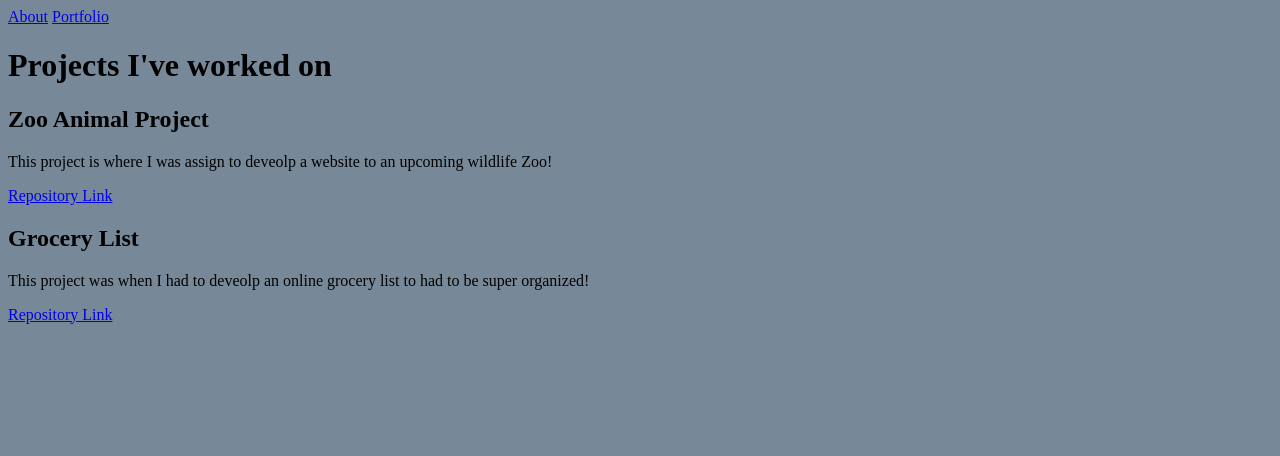
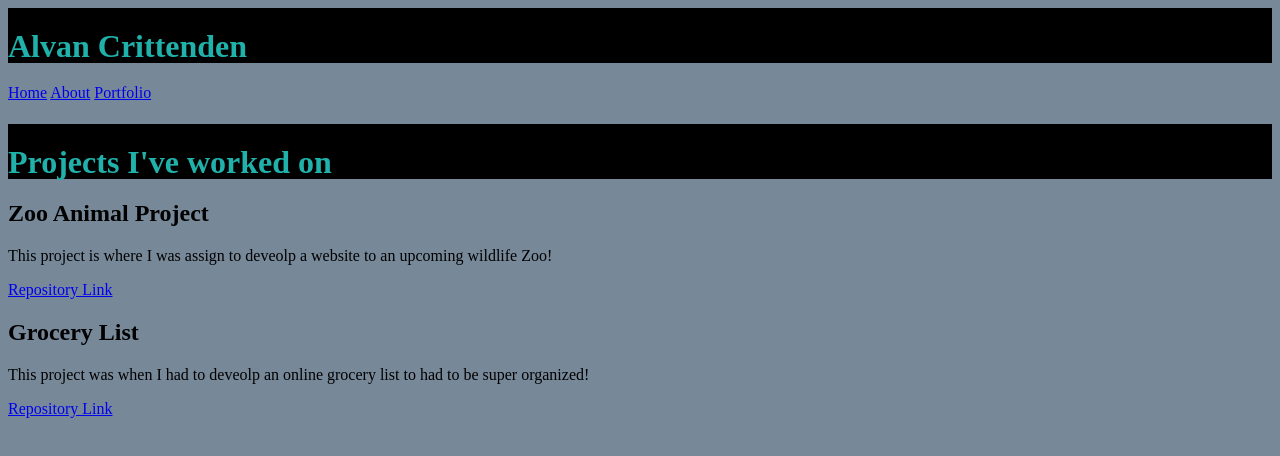
Before and after one commit to ARashodC/personal-site, a plain HTML site: page portfolio.html in a window 1280 px wide. Drawn offline with Linux system fonts and the light colour scheme.

Commit message:
added h1 background color, h1 color, and h1 padding

```diff
--- a/portfolio.html
+++ b/portfolio.html
@@ -9,10 +9,14 @@
 
 
   <body>
-    <nav>
-      <a href="about.html">About</a>
-      <a href="portfolio.html">Portfolio</a>
-    </nav>
+    <header>
+      <h1>Alvan Crittenden</h1>
+      <nav>
+        <a href="index.html">Home</a>
+        <a href="about.html">About</a>
+        <a href="portfolio.html">Portfolio</a>
+      </nav>
+    </header>
     <h1>Projects I've worked on</h1>
     <h2>Zoo Animal Project</h2>
       <p>This project is where I was assign
--- a/styles.css
+++ b/styles.css
@@ -1,3 +1,10 @@
 body {
   background-color: lightslategrey;
 }
+
+h1 {
+  background-color: black;
+   height: 35px;
+  color: lightseagreen;
+  padding-top: 20px;
+}
```
Also changed, not shown: about.html (+8 -5 lines), index.html (+6 -1 lines), AlvanChill.png (added).
